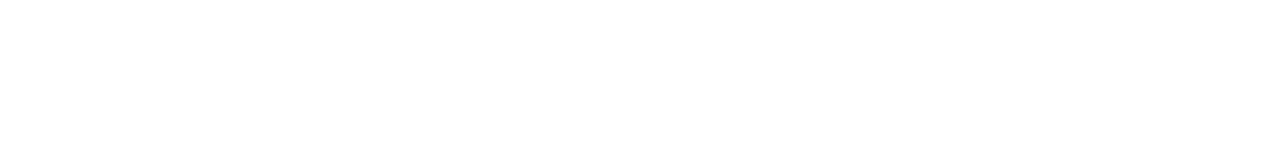
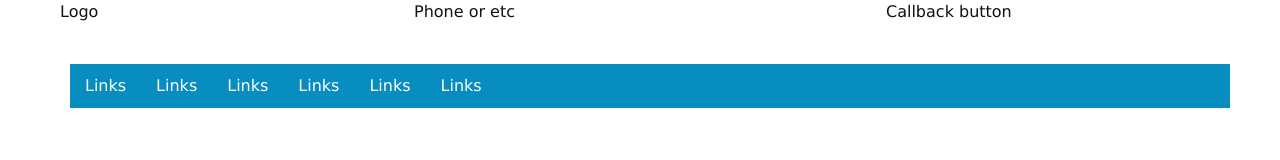
Before and after one commit to TimyrSh/autoportal, a plain HTML site: page index.html in a window 1280 px wide. Drawn offline with nearby package versions, Linux system fonts and the light colour scheme.

Commit message:
Навигация
навигация в мастерпайдже + тсс

```diff
--- a/css/style.css
+++ b/css/style.css
@@ -72,3 +72,62 @@ a:hover {
 	 color: #3488a2;
 	 text-decoration: underline;
 }
+
+
+
+
+
+/* ----------------------------------------------------------------------------------------------
+    HEADER PAGE
+------------------------------------------------------------------------------------------------- */
+
+#wrapper-header {
+	width: 100%;
+	background: #fff;
+}
+
+
+
+/* ----------------------------------------------------------------------------------------------
+    NAVIGATION
+------------------------------------------------------------------------------------------------- */
+
+#main_nav {
+	 margin-top: 40px;
+	 margin-bottom: 20px;
+}
+
+#main_nav ul {
+	 list-style: none;
+	 background: #078dc0;
+	 overflow: hidden;
+}
+
+#main_nav ul li {
+	 float: left;
+}
+
+#main_nav ul li a:link, #main_nav ul li a:visited {
+	 display: block;
+	 padding: 10px 15px;
+	 color: white;
+}
+
+#main_nav ul li a:hover {
+	 text-decoration: none;
+	 background: #3aaad4;
+}
+
+#main_nav ul li ul {
+	 display: none;
+}
+
+#main_nav ul li:hover ul {
+	 display: block;
+	 z-index: 10000;
+	 position: absolute;
+}
+
+#main_nav ul li ul li {
+	 float: none;
+}
--- a/index.html
+++ b/index.html
@@ -52,9 +52,49 @@
 </head>
 <body>
 
+<!-- Header Page -->
+<div id="wrapper-header">
+	 <header id="header_page" class="grid-container">
+		  <div class="grid-30">
+		  	 Logo
+		  </div>
+		  <div class="grid-40">
+		  	 Phone or etc
+		  </div>
+		  <div class="grid-30">
+		  	 Callback button
+		  </div>
+	 </header>
+</div>
+<!-- // Header page -->
 
+<div class="clear"></div>
 
+<!-- Navigation -->
+<div id="wrapper-main_nav">
+	 <nav id="main_nav" class="grid-container">
+		 <ul>
+			 <li><a href="#">Links</a></li>
+			 <li>
+				 <a href="#">Links</a>
+				 <ul>
+				 	 <li><a href="#">Sub-Categories</a></li>
+				 	 <li><a href="#">Sub-Categories</a></li>
+				 	 <li><a href="#">Sub-Categories</a></li>
+				 	 <li><a href="#">Sub-Categories</a></li>
+				 	 <li><a href="#">Sub-Categories</a></li>
+				 </ul>
+			 </li>
+			 <li><a href="#">Links</a></li>
+			 <li><a href="#">Links</a></li>
+			 <li><a href="#">Links</a></li>
+			 <li><a href="#">Links</a></li>
+		 </ul>
+	 </nav>
+</div>
+<!-- // Navigation -->
 
+<div class="clear"></div>
 
 
 
```
